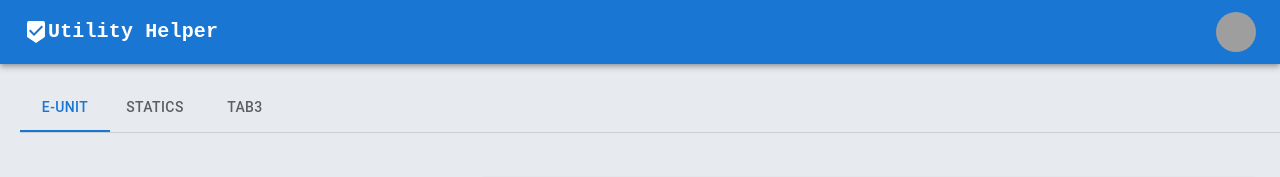
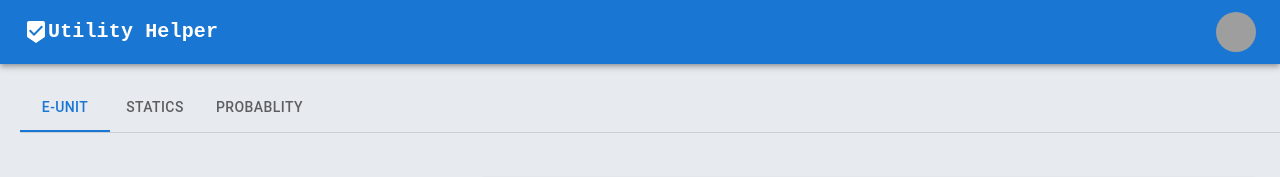
Before and after one commit to bbk8910/utility-helper, a React (Create React App) app: page / in a window 1280 px wide. Shown: the top 177 px of the page. Built offline with nearby package versions, Linux system fonts and the light colour scheme; grey boxes are pictures that could not be loaded.

Commit message:
refactored statics result table

```diff
--- a/src/pages/HomeTab.js
+++ b/src/pages/HomeTab.js
@@ -66,7 +66,7 @@ export default function HomeTab(props) {
         >
           <Tab label="E-Unit" value={1} />
           <Tab label="Statics" value={2} />
-          <Tab label="Tab3" value={3} />
+          <Tab label="Probablity" value={3} />
         </Tabs>
       </Box>
       <TabPanel value={value} index={1}>
--- a/src/statics/StaticService.js
+++ b/src/statics/StaticService.js
@@ -3,7 +3,7 @@ export function getSum(values) {
 }
 
 export function calculateMean(sum, lenght) {
-  return sum / lenght;
+  return (sum / lenght).toFixed(2);
 }
 
 //to  measure of central tendency in a set of data.
```
